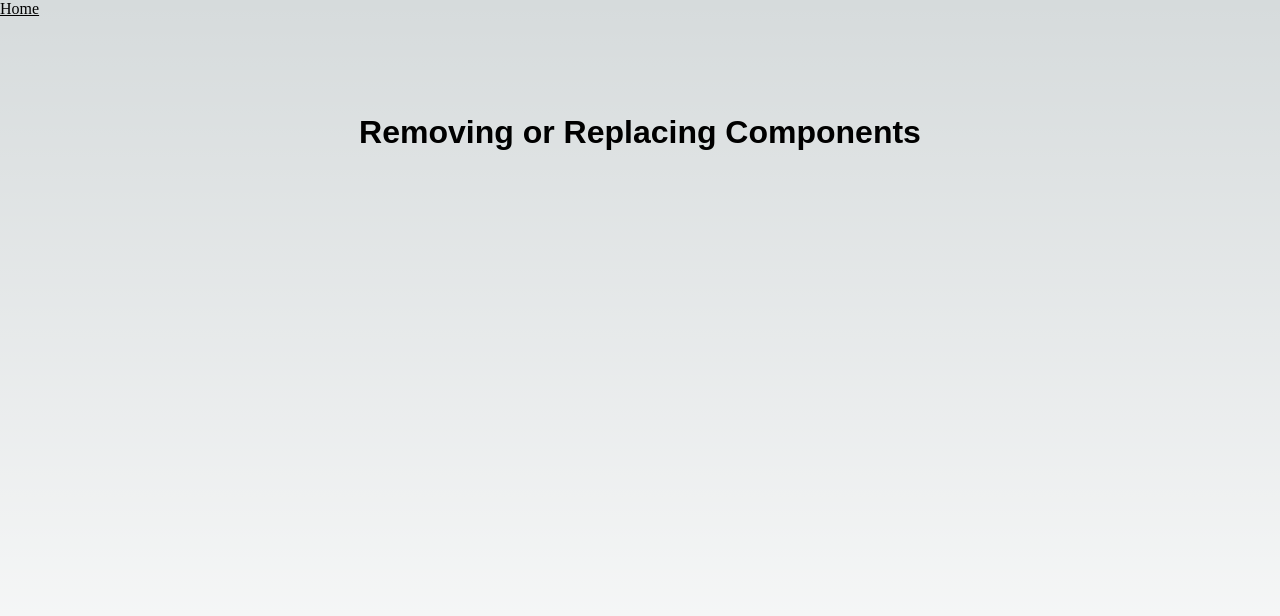
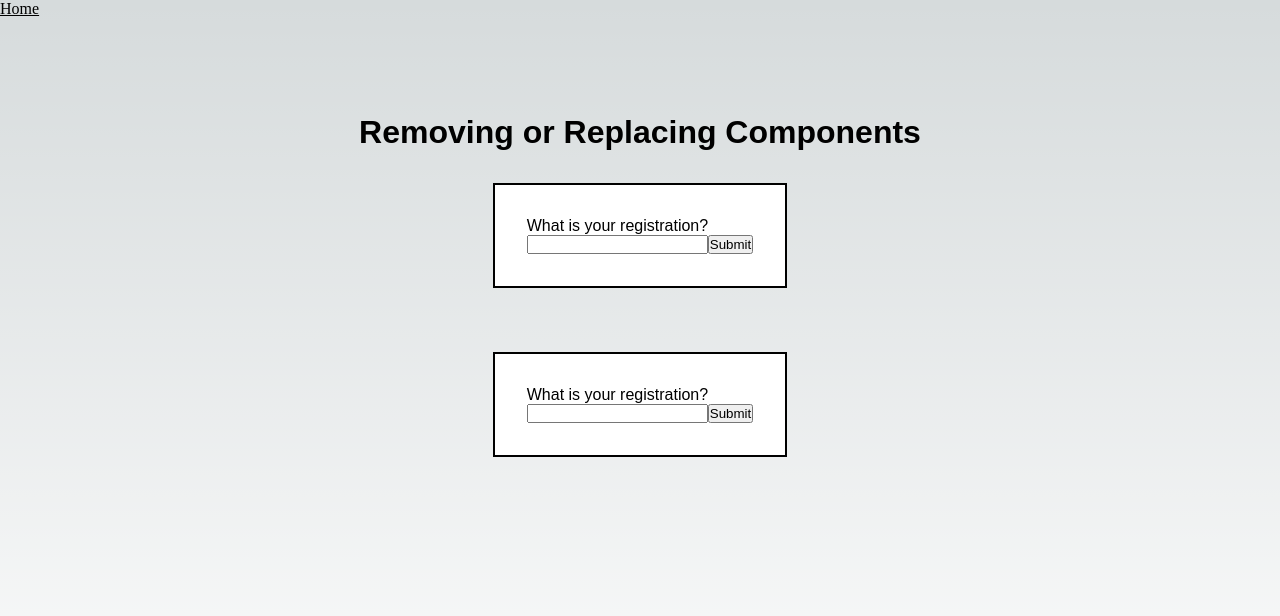
Before and after one commit to EmmaDawsonDev/accessible-interactions, a Next.js app: page /removeComponent in a window 1280 px wide. Shown: the top 616 px of the page. Built offline with nearby package versions, Linux system fonts and the light colour scheme.

Commit message:
Update removeComponent page

```diff
--- a/src/pages/removeComponent.tsx
+++ b/src/pages/removeComponent.tsx
@@ -1,11 +1,118 @@
 import { Header } from "@/components/Header/Header";
+import { FormEvent, useRef, useState } from "react";
 
 export default function RemoveComponent() {
+  const [reg, setReg] = useState("");
+  const [registration, setRegistration] = useState("");
+  const [reg2, setReg2] = useState("");
+  const [registration2, setRegistration2] = useState("");
+
+  const handleSubmitForm = (e: FormEvent) => {
+    e.preventDefault();
+    setRegistration(reg);
+  };
+
+  const handleSubmitForm2 = (e: FormEvent) => {
+    e.preventDefault();
+    setRegistration2(reg2);
+    setTimeout(() => {
+      title?.current?.focus();
+    }, 500);
+  };
+
+  const title = useRef<HTMLParagraphElement>(null);
+
   return (
     <>
       <Header />
       <main className="main">
         <h1>Removing or Replacing Components</h1>
+        {!registration && (
+          <form
+            onSubmit={(e) => handleSubmitForm(e)}
+            className="removeContainer"
+          >
+            <label htmlFor="reg">What is your registration?</label>
+            <div>
+              <input
+                type="text"
+                id="reg"
+                name="reg"
+                onChange={(e) => setReg(e.target.value)}
+              />
+              <button type="submit">Submit</button>
+            </div>
+          </form>
+        )}
+        {registration && (
+          <div className="removeContainer">
+            <p>
+              <strong>Is this your car?</strong>
+            </p>
+            <p>
+              <strong>Registration: </strong>
+              {registration}
+            </p>
+            <p>
+              <strong>Make: </strong>Skoda
+            </p>
+            <p>
+              <strong>Model: </strong>Fabia
+            </p>
+            <button>Yes</button>
+            <button
+              onClick={() => {
+                setRegistration("");
+                setReg("");
+              }}
+            >
+              No
+            </button>
+          </div>
+        )}
+        {!registration2 && (
+          <form
+            onSubmit={(e) => handleSubmitForm2(e)}
+            className="removeContainer"
+          >
+            <label htmlFor="reg2">What is your registration?</label>
+            <div>
+              <input
+                type="text"
+                id="reg2"
+                name="reg2"
+                onChange={(e) => setReg2(e.target.value)}
+              />
+              <button type="submit">Submit</button>
+            </div>
+          </form>
+        )}
+        {registration2 && (
+          <div className="removeContainer">
+            <p ref={title} tabIndex={-1}>
+              <strong>Is this your car?</strong>
+            </p>
+            <p>
+              <strong>Registration: </strong>
+              {registration}
+            </p>
+            <p>
+              <strong>Make: </strong>Skoda
+            </p>
+            <p>
+              <strong>Model: </strong>Fabia
+            </p>
+            <button>Yes</button>
+            <button
+              onClick={() => {
+                setRegistration2("");
+                setReg2("");
+              }}
+            >
+              No
+            </button>
+          </div>
+        )}
       </main>
     </>
   );
--- a/src/styles/globals.css
+++ b/src/styles/globals.css
@@ -113,6 +113,35 @@ a {
   color: inherit;
 }
 
+.accNameContainer {
+  display: flex;
+  gap: 50px;
+  padding: 2rem;
+}
+
+.accNameBtn {
+  width: 100px;
+  height: 100px;
+  display: flex;
+  flex-direction: column;
+  justify-content: center;
+  align-items: center;
+  gap: 15px;
+}
+
+.line {
+  height: 10px;
+  width: 50px;
+  background-color: green;
+}
+
+.removeContainer {
+  margin: 2rem;
+  padding: 2rem;
+  border: 2px solid black;
+  background-color: white;
+}
+
 @media (prefers-color-scheme: dark) {
   html {
     color-scheme: dark;
```
